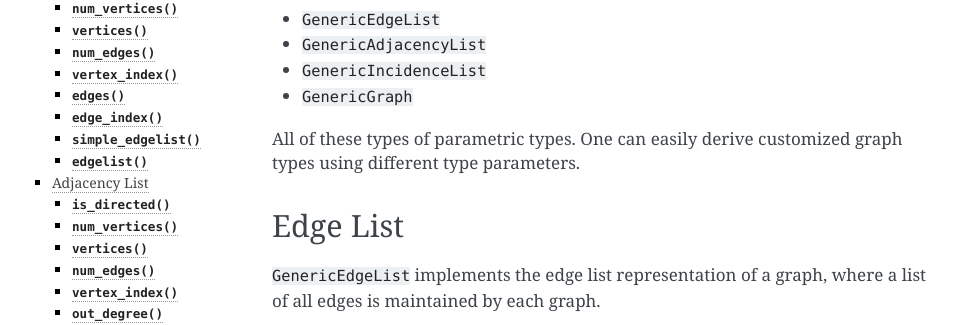
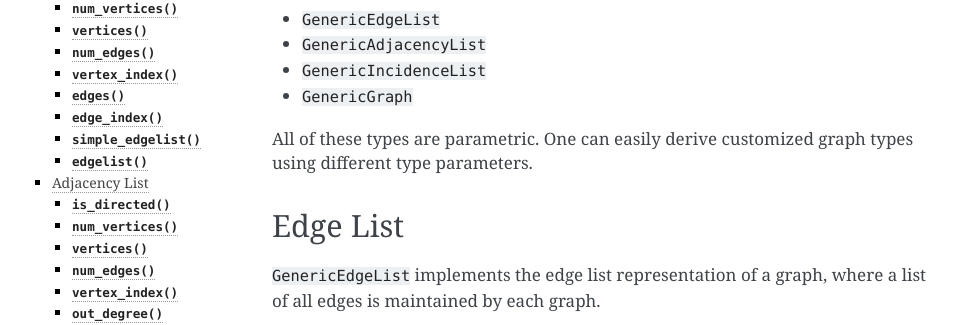
Before and after one commit to JuliaGraphs/Graphs.jl, a Sphinx documentation site: the page built from doc/source/graphs.rst, in a window 1280 px wide and 900 px high. Shown: the part 161-486 px from the top of the window, without its empty margins (148-1111 px from the left). Built offline with Sphinx 7.4.7, drawn with Linux system fonts in a browser that asks for light colours; formulas are drawn with MathJax 3.

Commit message:
Fix grammar nit in docs.

```diff
--- a/doc/source/graphs.rst
+++ b/doc/source/graphs.rst
@@ -9,7 +9,7 @@
 * ``GenericIncidenceList``
 * ``GenericGraph``
 
-All of these types of parametric types. One can easily derive customized graph types using different type parameters.
+All of these types are parametric. One can easily derive customized graph types using different type parameters.
 
 Edge List
 -----------
```
